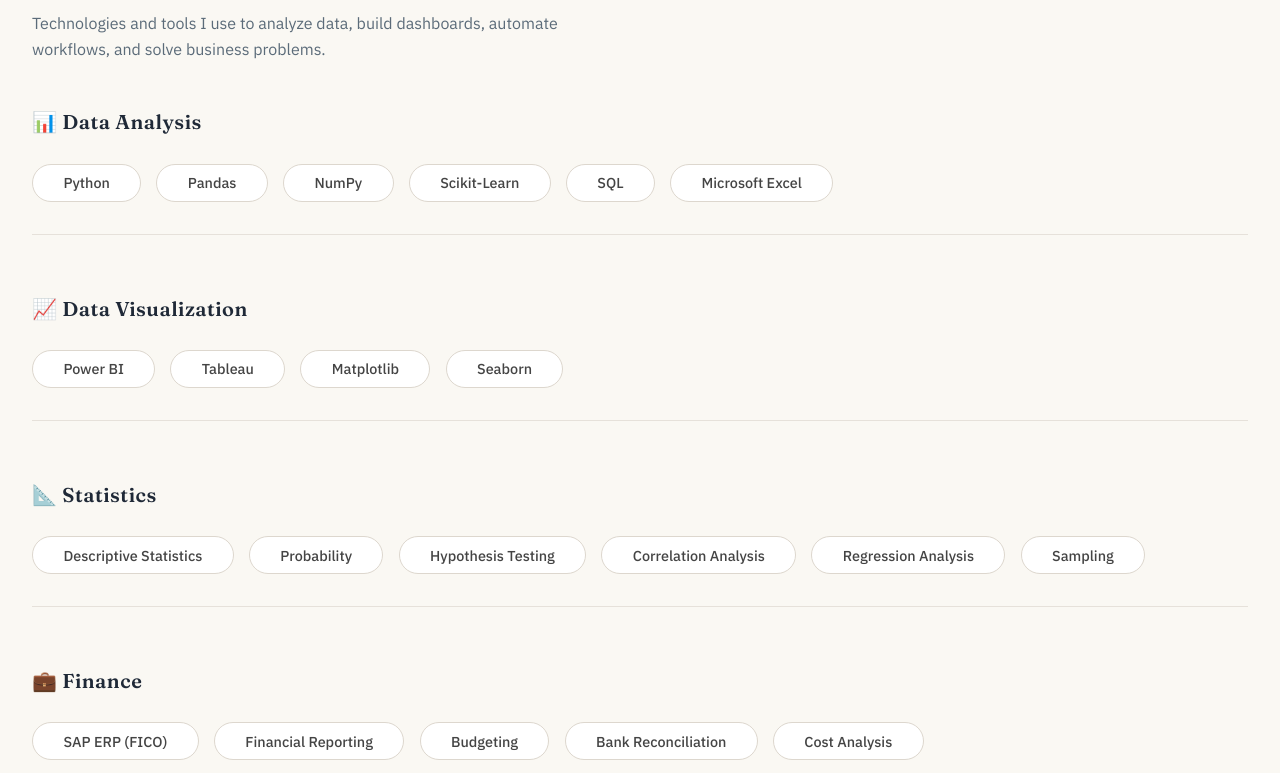
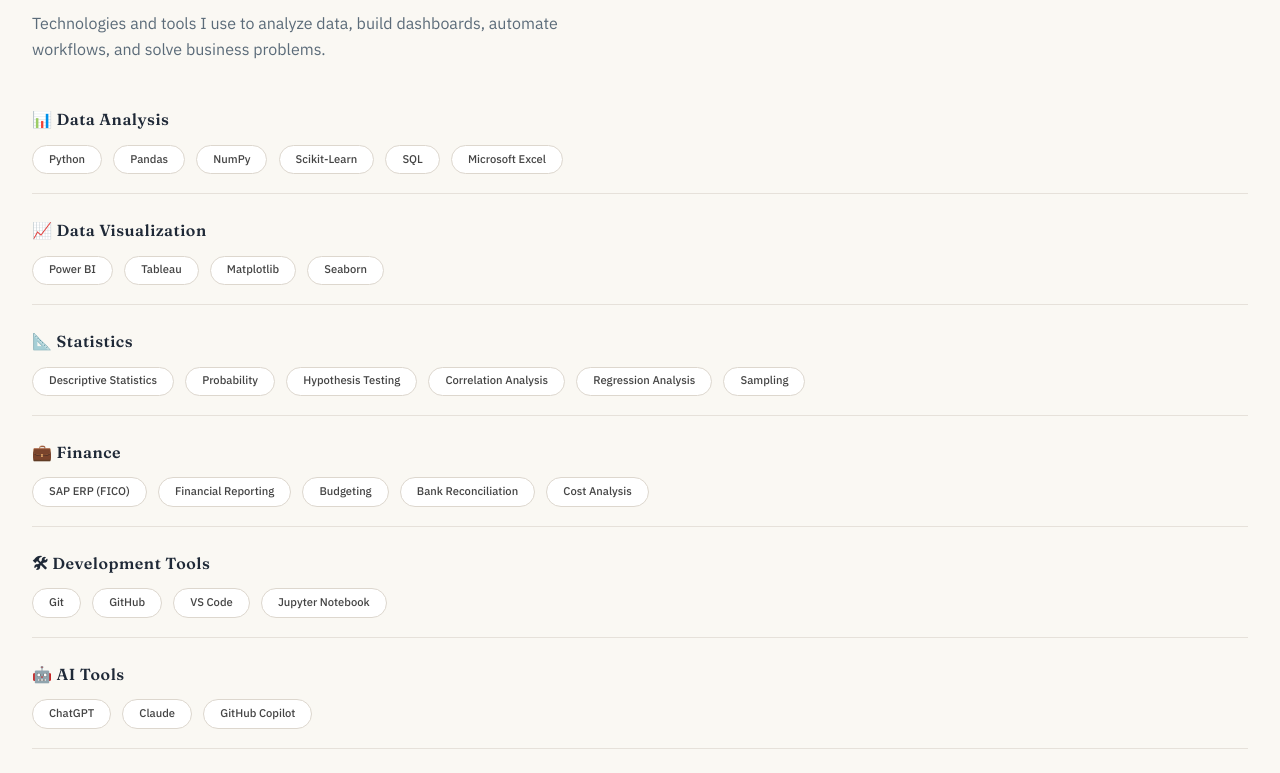
Before and after one commit to bithiNath/my-portfolio, a plain HTML site: page experience.html in a window 1280 px wide. Shown: the part 1985-2758 px from the top of the page. Drawn offline with Linux system fonts and the light colour scheme.

Commit message:
updating file

```diff
--- a/css/style.css
+++ b/css/style.css
@@ -821,11 +821,11 @@
     margin-top: 3rem;
     display: flex;
     flex-direction: column;
-    gap: 2.5rem;
+    gap: .3rem;
 }
 
 .skill-group{
-    padding-bottom: 2rem;
+    padding-bottom: 1.2rem;
     border-bottom: 1px solid #e6e1da;
 }
 
@@ -835,27 +835,27 @@
 }
 
 .skill-group h3{
-    font-size: 1.25rem;
+    font-size: 1rem;
     font-weight: 600;
     color: #1f2937;
-    margin-bottom: 1.9rem;
+    margin-bottom: 1rem;
     letter-spacing: .5px;
 }
 
 .skill-tags{
     display: flex;
     flex-wrap: wrap;
-    gap: .95rem;
+    gap: .70rem;
 }
 
 .skill-tags span{
     display: inline-flex;
     align-items: center;
-    padding: .40rem 1.9rem;
+    padding: .30rem 1rem;
     background: #fff;
     border: 1px solid #ddd7ce;
     border-radius: 999px;
-    font-size: .90rem;
+    font-size: .70rem;
     font-weight: 500;
     color: #444;
     transition: all .3s ease;
```
